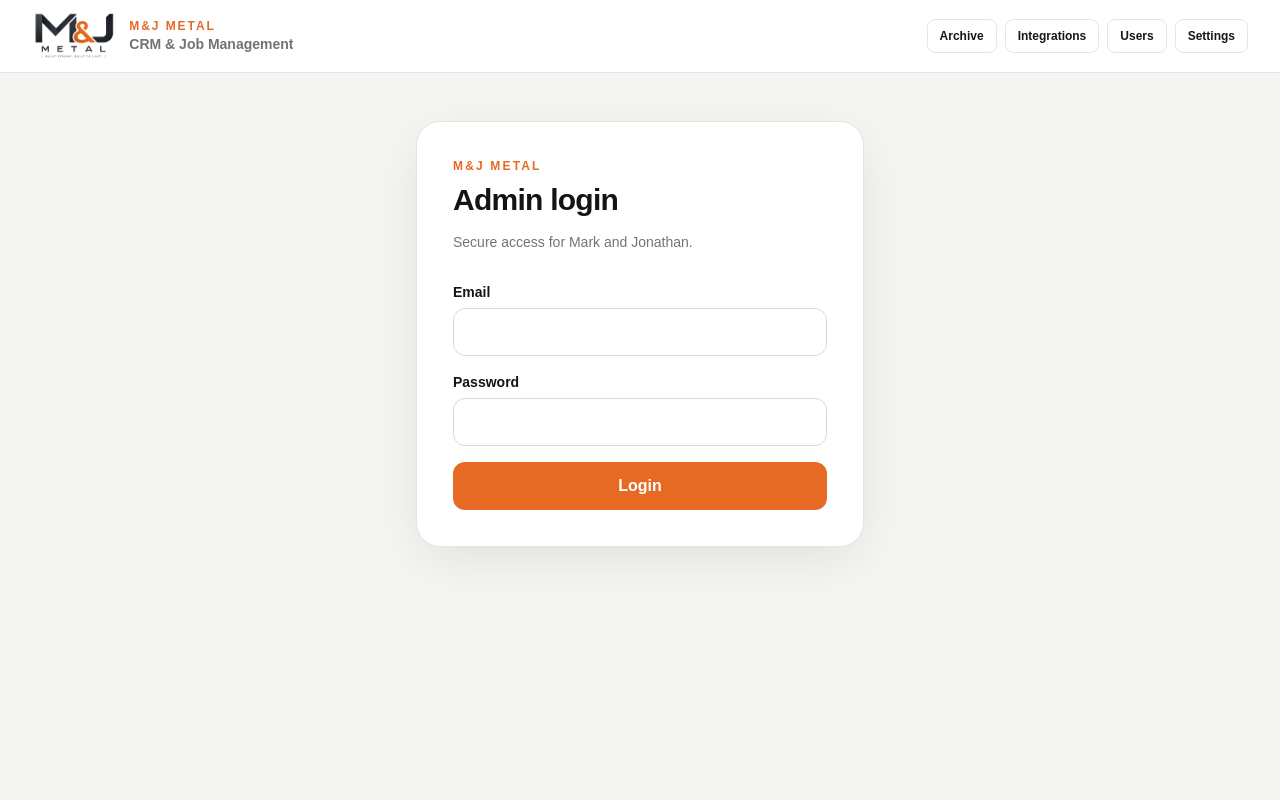
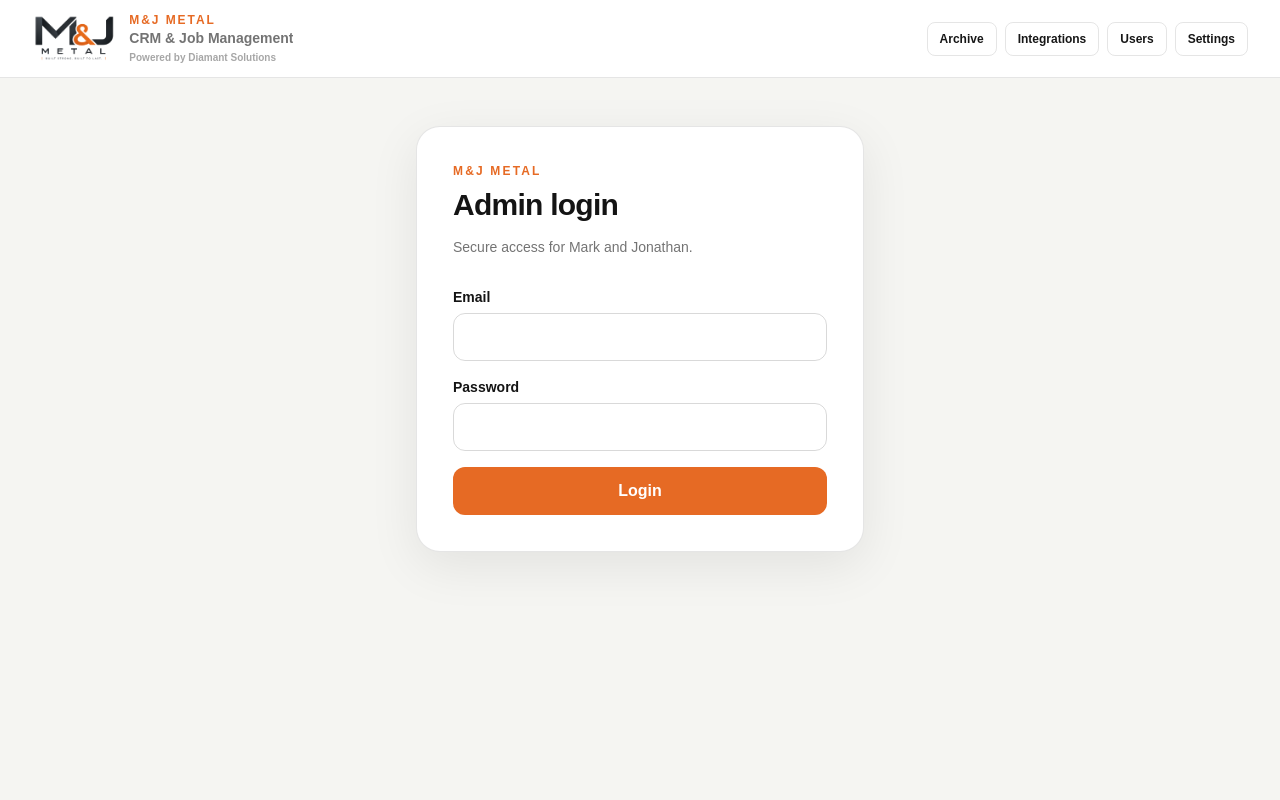
Before and after one commit to MarkDiamant/mjmetal, a Next.js app: page /admin/login in a window 1280 px wide. Shown: the top 800 px of the page. Built offline with nearby package versions, Linux system fonts and the light colour scheme; no server answers.

Commit message:
Standardise sticky branded admin header

```diff
--- a/components/admin/AdminBrandBar.tsx
+++ b/components/admin/AdminBrandBar.tsx
@@ -14,11 +14,11 @@ export default function AdminBrandBar() {
   if (pathname === "/admin") return null;
 
   return (
-    <div className="border-b border-black/10 bg-white print:hidden">
+    <div className="sticky top-0 z-30 border-b border-black/10 bg-white/95 backdrop-blur print:hidden">
       <div className="mx-auto flex max-w-[1500px] flex-col gap-3 px-4 py-3 sm:flex-row sm:items-center sm:justify-between sm:gap-4 sm:px-5 lg:px-8">
         <a href="/admin" className="flex min-w-0 items-center gap-2.5 sm:gap-3">
           <img src={config.logoUrl} alt={config.businessName} className="h-10 w-auto shrink-0 object-contain sm:h-12" />
-          <div className="min-w-0"><p className="text-xs font-black uppercase tracking-[0.12em] text-[#e66a24] sm:tracking-[0.16em]">{config.businessName}</p><p className="truncate text-xs font-bold text-black/55 sm:text-sm">{config.systemName}</p></div>
+          <div className="min-w-0"><p className="text-xs font-black uppercase tracking-[0.12em] sm:tracking-[0.16em]" style={{color:config.accentColour}}>{config.businessName}</p><p className="truncate text-xs font-bold text-black/55 sm:text-sm">{config.systemName}</p><p className="mt-0.5 text-[10px] font-bold text-black/35">Powered by <span className="font-black">Diamant Solutions</span></p></div>
         </a>
         <div className="flex w-full gap-2 sm:w-auto sm:shrink-0"><a href="/admin/archive" className="flex-1 rounded-lg border border-black/10 px-3 py-2 text-center text-xs font-bold sm:flex-none">Archive</a><a href="/admin/integrations" className="flex-1 rounded-lg border border-black/10 px-3 py-2 text-center text-xs font-bold sm:flex-none">Integrations</a><a href="/admin/users" className="flex-1 rounded-lg border border-black/10 px-3 py-2 text-center text-xs font-bold sm:flex-none">Users</a><a href="/admin/settings" className="flex-1 rounded-lg border border-black/10 px-3 py-2 text-center text-xs font-bold sm:flex-none">Settings</a></div>
       </div>
```
